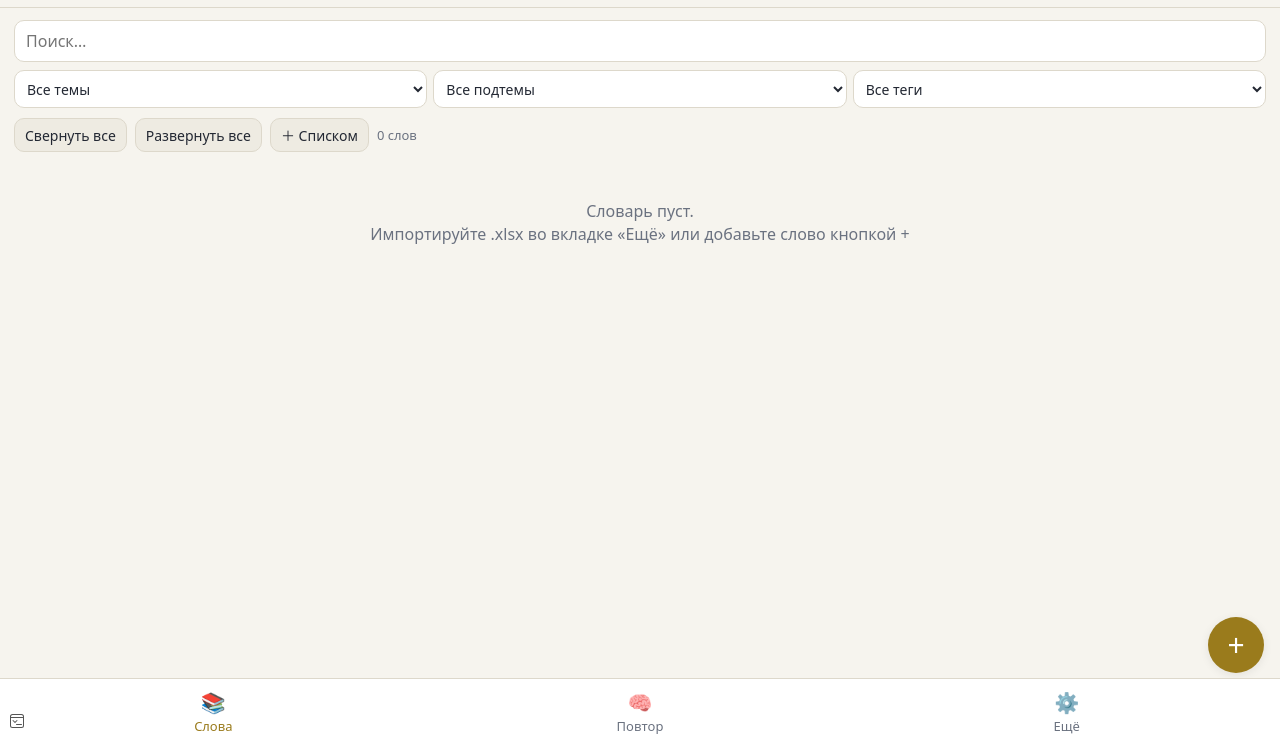
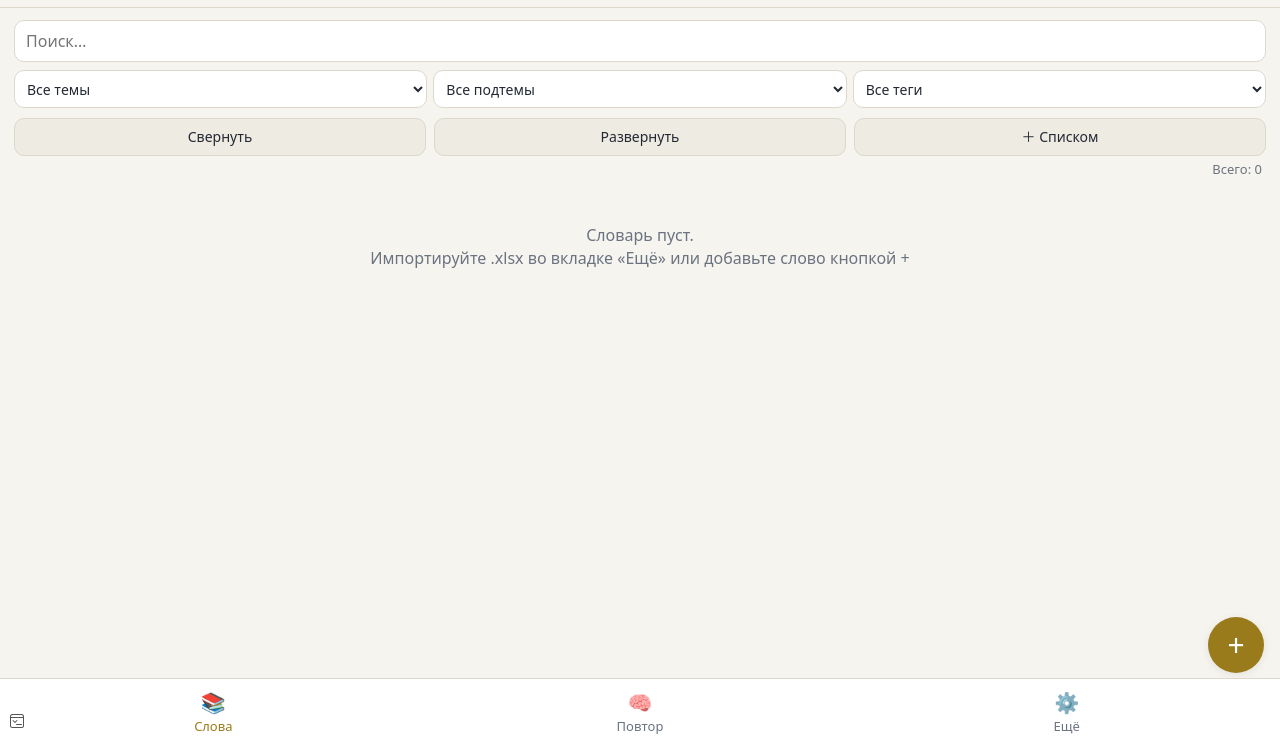
Before and after one commit to Kesik80/slovnyk-de, a plain HTML site: page index.html in a window 1280 px wide. Shown: the part 55-800 px from the top of the page. Drawn offline with nearby package versions, Linux system fonts and the light colour scheme.

Commit message:
Upload 1 file(s)

```diff
--- a/index.html
+++ b/index.html
@@ -38,6 +38,9 @@ nav button b{display:block;font-size:20px;font-weight:400}
 nav button.on{color:var(--ac)}
 .badge{position:absolute;top:4px;left:calc(50% + 6px);background:var(--ac);color:var(--acx);border-radius:9px;font-size:11px;padding:0 6px;min-width:18px;line-height:18px}
 .bar{display:flex;gap:8px;margin-bottom:8px}
+.tools{display:grid;grid-template-columns:1fr 1fr 1fr;gap:8px;margin-bottom:4px}
+.tools button{padding:8px 4px;white-space:nowrap}
+.cntl{text-align:right;color:var(--mu);font-size:13px;margin:0 4px 6px}
 .bar>*{flex:1;min-width:0}
 .bar.fix>button{flex:0 0 auto}
 .fl{display:grid;grid-template-columns:1fr 1fr 1fr;gap:6px;margin-bottom:10px}
@@ -533,7 +536,7 @@ function renderList(){
   const opt=(arr,v,ph)=>'<option value="">'+ph+'</option>'+arr.map(x=>'<option'+(x===v?' selected':'')+' value="'+esc(x)+'">'+esc(x)+'</option>').join('');
   let h='<div class="bar"><input id="q" type="search" placeholder="Поиск…" value="'+esc(S.q)+'" autocomplete="off"></div>'+
     '<div class="fl"><select data-f="fTheme">'+opt(themes,S.fTheme,'Все темы')+'</select><select data-f="fSub">'+opt(subs,S.fSub,'Все подтемы')+'</select><select data-f="fTag">'+opt(tags,S.fTag,'Все теги')+'</select></div>'+
-    '<div class="bar fix"><button class="sm" data-act="colAll">Свернуть все</button><button class="sm" data-act="expAll">Развернуть все</button><button class="sm" data-act="batch">＋ Списком</button><span class="hint" style="align-self:center;margin-left:auto">'+words.length+' слов</span></div>';
+    '<div class="tools"><button class="sm" data-act="colAll">Свернуть</button><button class="sm" data-act="expAll">Развернуть</button><button class="sm" data-act="batch">＋ Списком</button></div><div class="cntl">Всего: '+words.length+'</div>';
   let shown=0;
   groups.forEach(g=>{
     if(!g.n) return; shown++;
```
